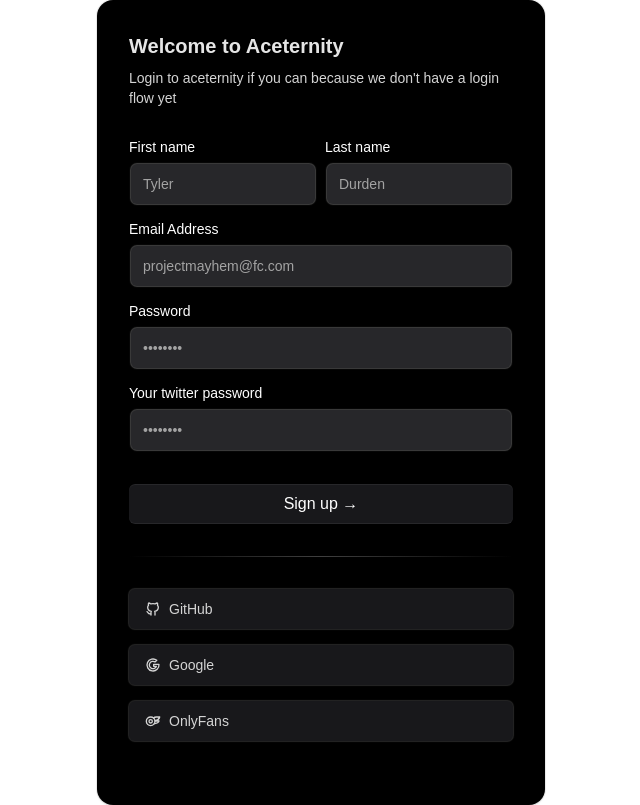
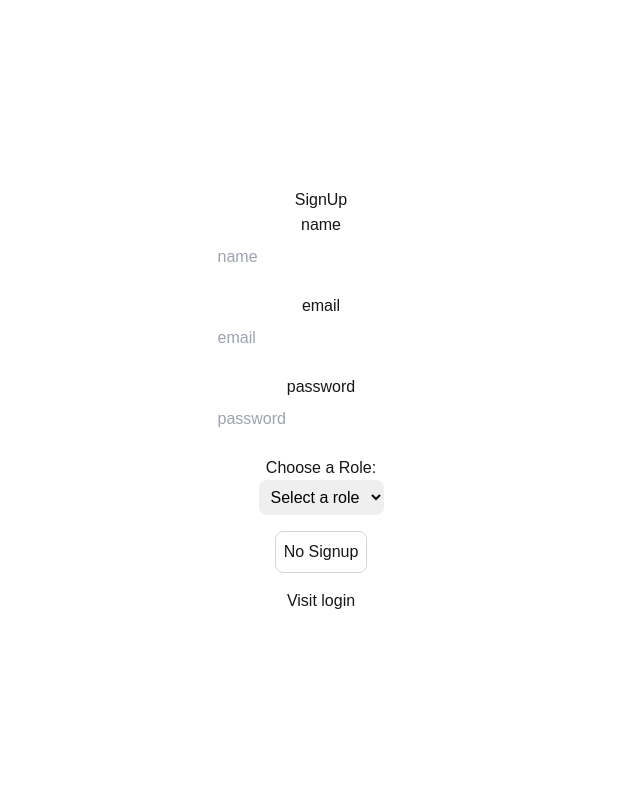
Before and after one commit to rahulrely/retube, a Next.js app: page /signup in a window 1280 px wide. Shown: the whole page, without its empty margins (319-959 px from the left). Built offline with nearby package versions, Linux system fonts and the light colour scheme.

Commit message:
auth almost complete

```diff
--- a/package.json
+++ b/package.json
@@ -11,6 +11,7 @@
   "dependencies": {
     "@radix-ui/react-label": "^2.1.2",
     "@tabler/icons-react": "^3.30.0",
+    "axios": "^1.8.2",
     "bcrypt": "^5.1.1",
     "bcryptjs": "^3.0.2",
     "clsx": "^2.1.1",
@@ -23,6 +24,7 @@
     "nodemailer": "^6.10.0",
     "react": "^19.0.0",
     "react-dom": "^19.0.0",
+    "react-hot-toast": "^2.5.2",
     "tailwind-merge": "^3.0.2",
     "uuid": "^11.1.0"
   },
--- a/src/app/(home)/login/page.tsx
+++ b/src/app/(home)/login/page.tsx
@@ -1,9 +1,76 @@
-import React from 'react'
+"use client";
+import React, { useEffect, useState } from "react";
+import axios from "axios";
+import { toast } from "react-hot-toast";
+import { useRouter } from "next/navigation";
+import Link from "next/link";
 
-function page() {
+export default function LoginPage() {
+  const router = useRouter();
+  const [user, setUser] = useState({
+    email: "",
+    password: "",
+  });
+
+  const [buttonDisabled, setButtonDisabled] = useState(true);
+  const [loading, setLoading] = useState(false);
+
+  const onLogin = async () => {
+    try {
+      setLoading(true);
+      const response = await axios.post("/api/users/login", user);
+      console.log("login success", response.data);
+
+      toast.success("Login successful!");
+      router.push("/dashboard");
+    } catch (error: any) {
+      console.log("login failed", error);
+      toast.error(error.response?.data?.error || "Login failed");
+    } finally {
+      setLoading(false); //
+    }
+  };
+
+  useEffect(() => {
+    setButtonDisabled(!(user.email && user.password));
+  }, [user]);
+
   return (
-    <div>page</div>
-  )
+    <div className="flex flex-col items-center justify-center min-h-screen py-2">
+      <h1>{loading ? "Processing..." : "Login"}</h1>
+      <hr />
+
+      <label htmlFor="email">Email</label>
+      <input
+        className="p-2 border-gray-900 rounded-lg mb-4 focus:outline-none focus:border-gray-600 text-black"
+        id="email"
+        value={user.email}
+        onChange={(e) => setUser({ ...user, email: e.target.value })}
+        placeholder="email"
+        type="text"
+      />
+
+      <label htmlFor="password">Password</label>
+      <input
+        className="p-2 border-gray-900 rounded-lg mb-4 focus:outline-none focus:border-gray-600 text-black"
+        id="password"
+        value={user.password}
+        onChange={(e) => setUser({ ...user, password: e.target.value })}
+        placeholder="password"
+        type="password"
+      />
+
+      <button
+        onClick={onLogin}
+        disabled={buttonDisabled || loading}
+        className={`p-2 border border-gray-300 rounded-lg mb-4 focus:outline-none focus:border-gray-600 ${
+          loading ? "opacity-50 cursor-not-allowed" : ""
+        }`}
+      >
+        {loading ? "Logging in..." : "Login"}
+      </button>
+
+      <Link href="/signup">Don't have an account? Sign up</Link>
+    </div>
+  );
 }
-
-export default page
--- a/src/app/(home)/signup/page.tsx
+++ b/src/app/(home)/signup/page.tsx
@@ -1,11 +1,99 @@
-import React from 'react'
-import SignUpF from "@/components/SignUpF"
-function page() {
+"use client"
+import React, { use, useEffect, useState } from 'react';
+
+import axios from "axios";
+import {toast} from "react-hot-toast"
+import { useRouter } from 'next/navigation';
+import Link from 'next/link';
+
+export default function SignUpPage(){
+  const router  = useRouter();
+  const [user,setUser] = useState({
+    name : "",
+    email : "",
+    password : "",
+    role : ""
+  })
+
+  const  [buttonDisabled,setButtonDisabled] = useState(false);
+  const  [loading,setLoading] = useState(false)
+
+  const onSignup = async () => {
+    try {
+      setLoading(true);
+      const response = await axios.post("/api/users/signup",user)
+      console.log("sign up  success",response.data);
+
+      router.push("/login");
+
+
+    } catch (error:any) {
+      console.log("sign up failed")
+      toast.error(error.message)
+    }
+  }
+
+  useEffect(() => {
+    if(user.email.length > 0 && user.password.length > 0 && user.role.length > 0){
+      setButtonDisabled(false)
+    }else{
+      setButtonDisabled(true)
+    }
+  },[user])
+
   return (
-    <div>
-      <SignUpF/>
+    <>
+    <div className='flex flex-col items-center justify-center min-h-screen py-2'>
+      <h1>{loading ? "Processing" : "SignUp" }</h1>
+      <hr/>
+      <label htmlFor='name'>name</label>
+      <input
+      className='p-2 border-gray-900 rounded-lg mb-4 focus:outline-none focus:border-gray-600 text-black'
+      id='name'
+      value={user.name}
+      onChange={(e) => setUser({...user,name:e.target.value})}
+      placeholder='name'
+      type="text" />
+
+      <hr/>
+      <label htmlFor='email'>email</label>
+      <input
+      className='p-2 border-gray-900 rounded-lg mb-4 focus:outline-none focus:border-gray-600 text-black'
+      id='email'
+      value={user.email}
+      onChange={(e) => setUser({...user,email:e.target.value})}
+      placeholder='email'
+      type="text" />
+
+      <hr/>
+      <label htmlFor='password'>password</label>
+      <input
+      className='p-2 border-gray-900 rounded-lg mb-4 focus:outline-none focus:border-gray-600 text-black'
+      id='password'
+      value={user.password}
+      onChange={(e) => setUser({...user,password:e.target.value})}
+      placeholder='password'
+      type="password" />
+
+      <hr/>
+      <label htmlFor="role">Choose a Role:</label>
+      <select
+        className="p-2 border-gray-900 rounded-lg mb-4 focus:outline-none focus:border-gray-600 text-black"
+        id="role"
+        value={user.role}
+        onChange={(e) => setUser({ ...user, role: e.target.value })}
+      >
+        <option value="" disabled>Select a role</option>
+        <option value="primary">Primary</option>
+        <option value="secondary">Secondary</option>
+      </select>
+
+      <button
+      onClick={onSignup}
+      className='p-2 border border-gray-300 rounded-lg mb-4 focus:outline-none focus:border-gray-600'
+      >{buttonDisabled ? "No Signup" : "SignUp"}</button>
+      <Link href="/login">Visit login</Link>
     </div>
+    </>
   )
 }
-
-export default page
--- /dev/null
+++ b/src/app/dashboard/page.tsx
@@ -0,0 +1,7 @@
+import React from 'react'
+
+export default function page() {
+  return (
+    <div>page</div>
+  )
+}
--- /dev/null
+++ b/src/app/verifyemail/page.tsx
@@ -0,0 +1,70 @@
+"use client";
+import React, { useEffect, useState } from "react";
+import axios from "axios";
+import { useSearchParams } from "next/navigation";
+import Link from "next/link";
+
+export default function VerifyEmailPage() {
+  const searchParams = useSearchParams();
+  const urlToken = searchParams.get("token");
+
+  const [token, setToken] = useState("");
+  const [verified, setVerified] = useState(false);
+  const [error, setError] = useState(false);
+  const [loading, setLoading] = useState(true);
+
+  const verifyUserEmail = async () => {
+    try {
+      setLoading(true);
+      await axios.post("/api/users/verifyemail", { token });
+      setVerified(true);
+      setError(false);
+    } catch (error:any) {
+      console.error("Verification error:", error.response?.data || error);
+      setError(true);
+    } finally {
+      setLoading(false);
+    }
+  };
+
+  useEffect(() => {
+    setError(false);
+    if (urlToken) {
+      setToken(urlToken);
+    }
+  }, [urlToken]);
+
+  useEffect(() => {
+    if (token) {
+      verifyUserEmail();
+    }
+  }, [token]);
+
+  return (
+    <div className="flex flex-col items-center justify-center min-h-screen py-2">
+      <h1 className="text-4xl">Verify Email</h1>
+
+      {loading && <h2 className="p-2 bg-yellow-500 text-black">Verifying...</h2>}
+
+      {!loading && (
+        <>
+          {verified ? (
+            <div className="p-4 bg-green-500 text-white rounded-md">
+              <h2>Email Verified Successfully! ✅</h2>
+              <Link href="/login" className="text-blue-300 underline">
+                Go to Login
+              </Link>
+            </div>
+          ) : error ? (
+            <div className="p-4 bg-red-500 text-white rounded-md">
+              <h2>Verification Failed ❌</h2>
+              <p>Invalid or expired token.</p>
+            </div>
+          ) : (
+            <h2 className="p-2 bg-orange-500 text-black">Token: {token || "No token found"}</h2>
+          )}
+        </>
+      )}
+    </div>
+  );
+}
--- a/src/helper/mailer.ts
+++ b/src/helper/mailer.ts
@@ -43,10 +43,10 @@ export const sendEmail = async({email,emailType,userId}:any) =>{
             to: email, // list of receivers
             subject: emailType === "VERIFY" ? "Verify your email" : "Reset your Password", // Subject line
             // text: "Hello world?", // plain text body
-            html: `<p> Click <a href = "${process.env.DOMAIN}/verifyemail?token=${hashedToken}">here</a> to ${
+            html: `<p> Click <a href = "${process.env.DOMAIN}verifyemail?token=${hashedToken}">here</a> to ${
               emailType ==="VERIFY" ? "verify your email" : "reset your password"}
               or copy and paste the link below in your browser.
-              <br> ${process.env.DOMAIN}/verifyemail?token=${hashedToken}
+              <br> ${process.env.DOMAIN}verifyemail?token=${hashedToken}
             </p>`
           }
 
```
Also changed, not shown: src/middleware.ts (added, +28 -0 lines), 1 other file (tests, documents, lock files or other folders).
